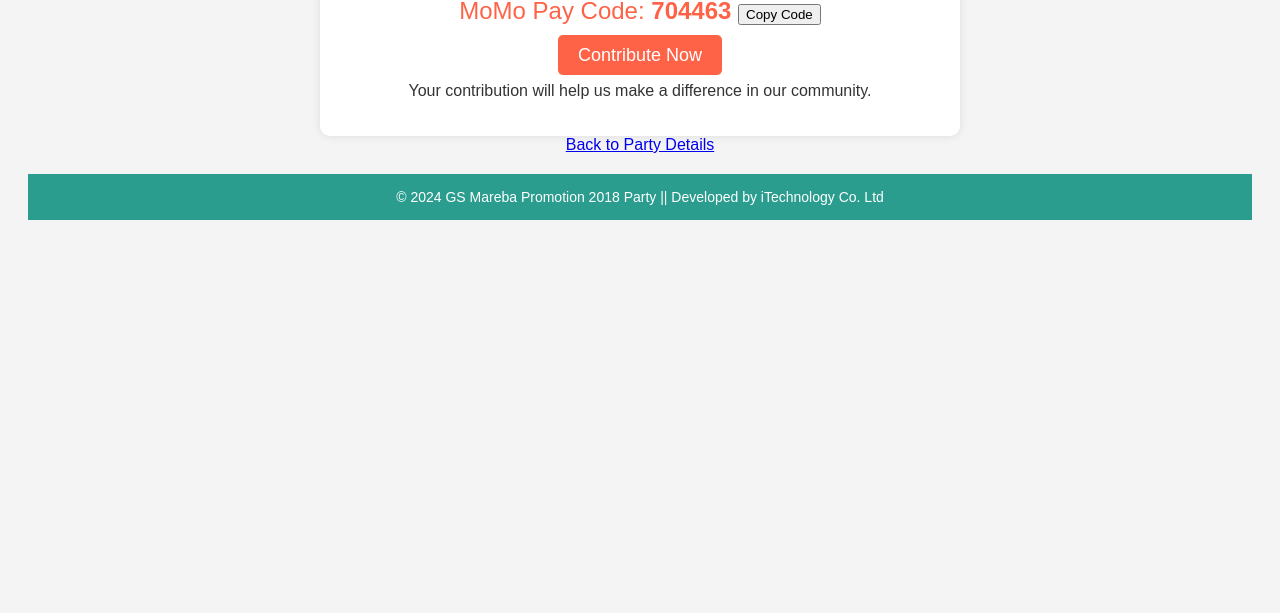
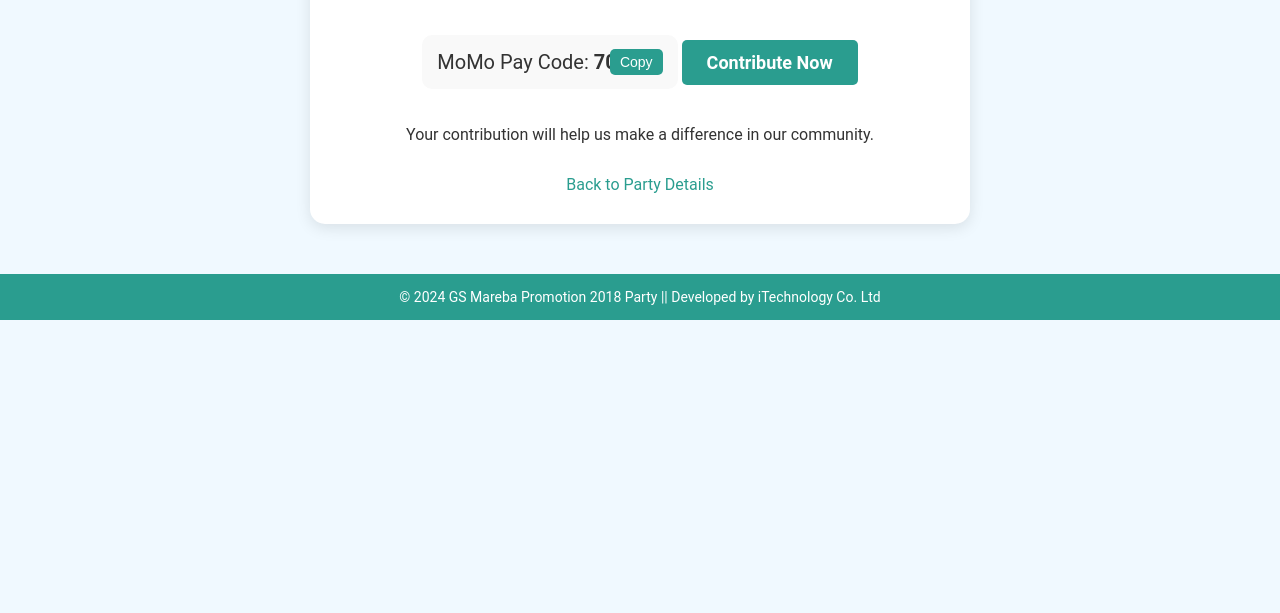
Before and after one commit to SilasHakuzwimana/promotion-party, a website: page public/contribute.html in a window 1280 px wide. Shown: the part 187-800 px from the top of the page. Drawn offline with Linux system fonts and the light colour scheme.

Commit message:
Update contribute.html

```diff
--- a/public/contribute.html
+++ b/public/contribute.html
@@ -6,84 +6,140 @@
     <title>Contribute to Our Promotion Party</title>
     <style>
         body {
-            font-family: Arial, sans-serif;
-            background-color: #f4f4f4;
+            font-family: 'Roboto', sans-serif;
+            background-color: #f0f9ff;
             color: #333;
+            margin: 0;
+            padding: 0;
+        }
+
+        .container {
+            background-color: #ffffff;
+            padding: 30px;
+            border-radius: 15px;
+            box-shadow: 0 4px 15px rgba(0, 0, 0, 0.1);
+            max-width: 600px;
+            margin: 50px auto;
             text-align: center;
-            padding: 20px;
         }
-        .container {
-            background-color: #fff;
-            padding: 20px;
+
+        h1 {
+            font-size: 28px;
+            color: #2a9d8f;
+            margin-bottom: 15px;
+        }
+
+        .momo-code {
+            font-size: 20px;
+            margin: 20px 0;
+            background-color: #f9f9f9;
+            padding: 15px;
             border-radius: 10px;
-            box-shadow: 0 0 10px rgba(0, 0, 0, 0.1);
-            max-width: 600px;
-            margin: auto;
+            display: inline-block;
+            position: relative;
         }
-        h1 {
-            color: #ff6347;
+
+        .momo-code button {
+            position: absolute;
+            top: 50%;
+            right: 15px;
+            transform: translateY(-50%);
+            background-color: #2a9d8f;
+            color: #ffffff;
+            border: none;
+            padding: 5px 10px;
+            border-radius: 5px;
+            cursor: pointer;
+            font-size: 14px;
+            transition: background-color 0.3s ease;
         }
-        .instructions {
-            font-size: 18px;
-            margin: 20px 0;
-            display: none;
+
+        .momo-code button:hover {
+            background-color: #21867a;
         }
-        .momo-code {
-            font-size: 24px;
-            color: #ff6347;
-            margin: 20px 0;
-        }
+
         .cta-button {
-            background-color: #ff6347;
-            color: #fff;
-            padding: 10px 20px;
+            background-color: #2a9d8f;
+            color: #ffffff;
+            padding: 12px 25px;
             border: none;
             border-radius: 5px;
             cursor: pointer;
+            font-size: 18px;
+            font-weight: bold;
             text-decoration: none;
-            font-size: 18px;
+            transition: background-color 0.3s ease;
         }
+
         .cta-button:hover {
-            background-color: #e5533d;
+            background-color: #21867a;
         }
-        .confirmation {
+
+        .instructions {
+            font-size: 16px;
+            margin-top: 20px;
+            text-align: left;
             display: none;
-            color: green;
-            margin-top: 20px;
         }
+
+        .instructions p {
+            margin-bottom: 10px;
+        }
+
         .step {
             display: flex;
             align-items: center;
             margin: 10px 0;
+            color: #555;
         }
+
         .step i {
-            color: green;
+            color: #2a9d8f;
             margin-right: 10px;
+            font-size: 18px;
         }
-         footer {
+
+        .confirmation {
+            display: none;
+            color: #2a9d8f;
+            font-weight: bold;
+            margin-top: 20px;
+        }
+
+        footer {
             text-align: center;
             padding: 15px 0;
             margin-top: 20px;
             background-color: #2a9d8f;
-            color: #fff;
+            color: #ffffff;
         }
 
         footer p {
             margin: 0;
             font-size: 14px;
         }
+
+        a {
+            color: #2a9d8f;
+            text-decoration: none;
+            margin-top: 15px;
+            display: inline-block;
+        }
+
+        a:hover {
+            text-decoration: underline;
+        }
     </style>
-    <link rel="stylesheet" href="https://cdnjs.cloudflare.com/ajax/libs/font-awesome/5.15.4/css/all.min.css">
 </head>
 <body>
     <div class="container">
         <h1>Contribute to Our Promotion Party</h1>
-        <p>Your support helps us make a significant impact. Contribute 5000 FRW via MoMo Pay and be a part of our mission.</p>
+        <p>Your support helps us make a significant impact. Contribute <strong>5000 FRW</strong> via MoMo Pay and be a part of our mission.</p>
         <div class="momo-code">
             MoMo Pay Code: <strong id="momo-code">704463</strong>
-            <button onclick="copyCode()">Copy Code</button>
+            <button onclick="copyCode()">Copy</button>
         </div>
-        <a href="#" class="cta-button" onclick="toggleInstructions()">Contribute Now</a>
+        <a href="javascript:void(0)" class="cta-button" onclick="toggleInstructions()">Contribute Now</a>
         <div class="instructions" id="instructions">
             <p>Follow these simple steps to contribute:</p>
             <div class="step"><i class="fas fa-check-circle"></i> Dial <strong>*182*8*1*704463#</strong> on your phone.</div>
@@ -94,8 +150,6 @@
             Thank you for your contribution!
         </div>
         <p>Your contribution will help us make a difference in our community.</p>
-    </div>
-    <div>
         <a href="javascript:void(0)" onclick="redirectToParty()">Back to Party Details</a>
     </div>
     <footer>
@@ -104,18 +158,18 @@
     <script>
         function copyCode() {
             var code = document.getElementById("momo-code").innerText;
-            navigator.clipboard.writeText(code).then(function() {
+            navigator.clipboard.writeText(code).then(() => {
                 alert("MoMo Pay Code copied to clipboard!");
-            }, function(err) {
+            }).catch(err => {
                 console.error("Could not copy text: ", err);
             });
         }
-         // Update the year dynamically
+
         document.getElementById('year').textContent = new Date().getFullYear();
 
         function toggleInstructions() {
-            var instructions = document.getElementById("instructions");
-            var confirmation = document.getElementById("confirmation-message");
+            const instructions = document.getElementById("instructions");
+            const confirmation = document.getElementById("confirmation-message");
             if (instructions.style.display === "none") {
                 instructions.style.display = "block";
                 confirmation.style.display = "block";
@@ -125,7 +179,7 @@
             }
         }
 
-        function redirectToParty(){
+        function redirectToParty() {
             window.location.href = "/";
         }
     </script>
```
